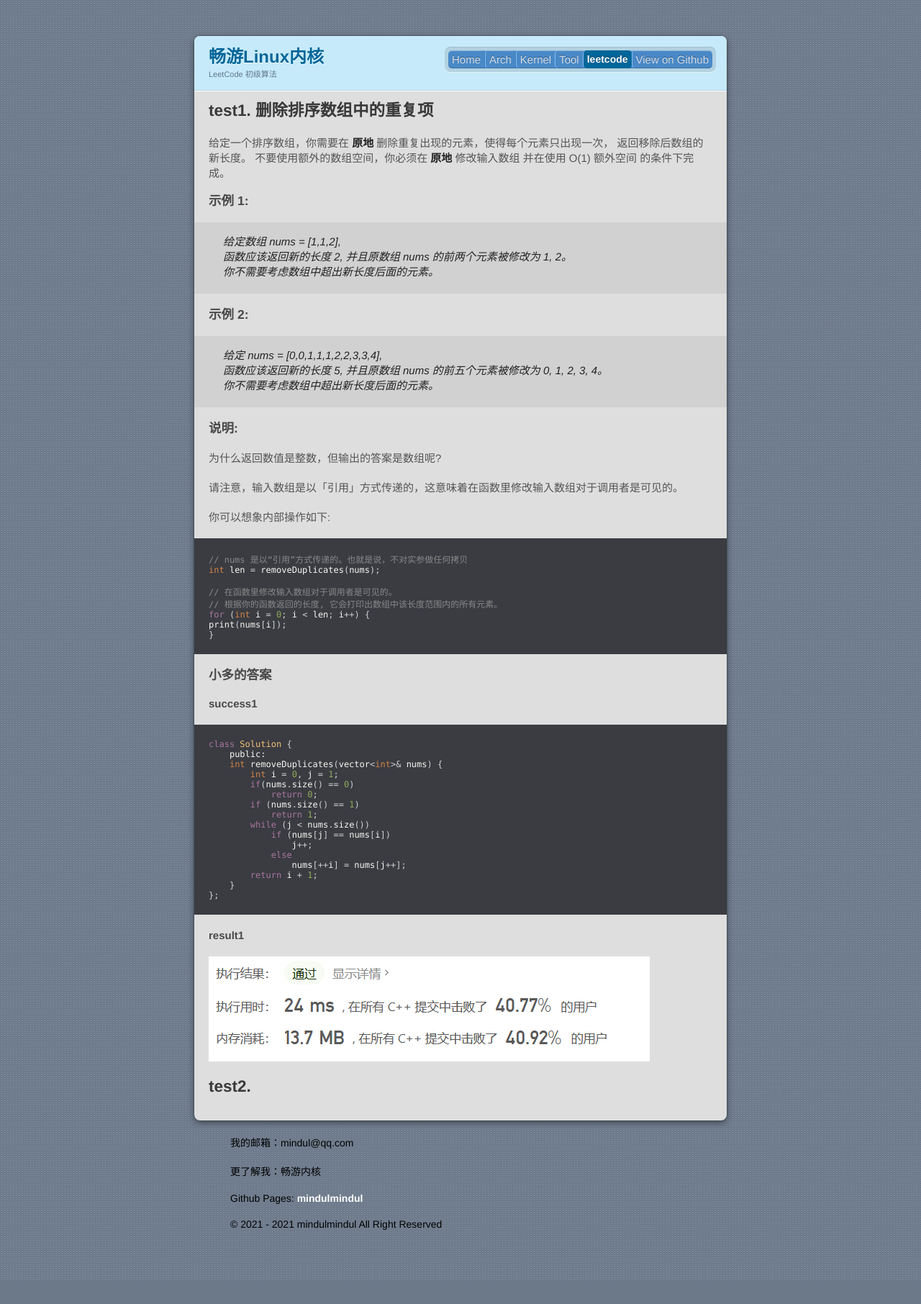
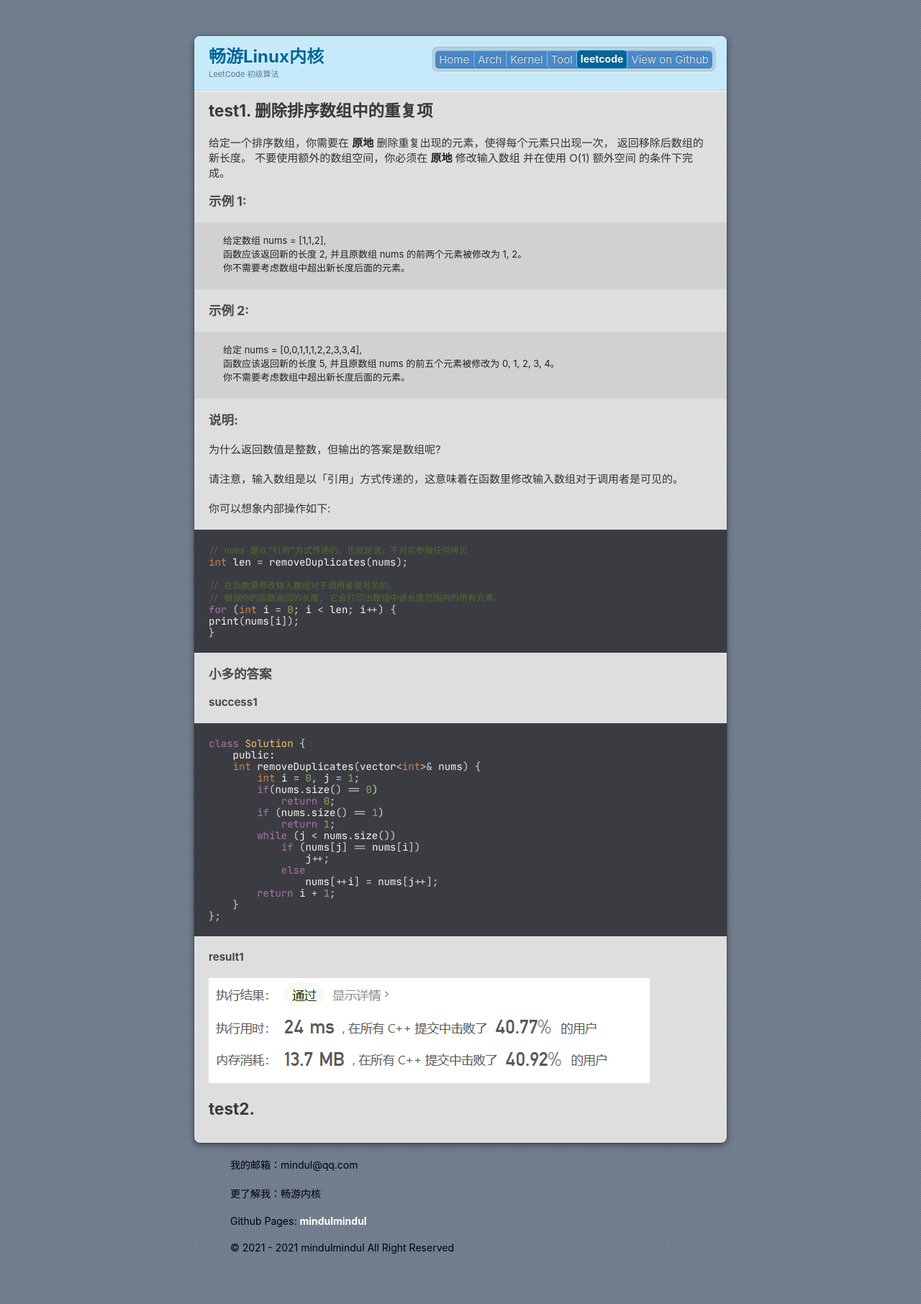
Before and after one commit to mindulmindul/mindulmindul.github.io, a Jekyll site: the page built from leetcode/2021-1-3-leetcode_初级算法.md, in a window 1280 px wide. Shown: the whole page at 72% size. Built offline with Jekyll 4.4.1, drawn with Linux system fonts in a browser that asks for light colours; before the commit the page ends 1779 px from its top, so only the background shows below that.

Commit message:
把主题改成我自己希望的样子

```diff
--- a/_sass/jekyll-theme-modernist.scss
+++ b/_sass/jekyll-theme-modernist.scss
@@ -10,11 +10,11 @@ html {
 body {
     padding:50px 0;
     margin:0;
-    font-family: "Microsoft YaHei UI", Helvetica, ;
+    font-family: -apple-system,SF UI Text,Arial,PingFang SC,Hiragino Sans GB,Microsoft YaHei,WenQuanYi Micro Hei,sans-serif;
     font-size:14px;
-    color:#555;
+    color:#333333;
     //font-weight:350;
-    background:url('../images/checker.png') fixed;
+    background:url('/assets/images/checker.png') fixed;
     min-height: calc(100% - 100px);
 }
 
@@ -204,7 +204,7 @@ h3, h4, h5, h6 {
 blockquote {
     margin:0 -20px 20px;
     padding:15px 20px 1px 40px;
-    font-style:italic;
+    font-size:13px;
     background:#ccc;
     background:rgba(#000, 0.06);
     color:#222;
@@ -214,11 +214,18 @@ img {
     max-width:100%;
 }
 
+@font-face {
+    font-family: "JetBrains Mono";
+    src: url("/assets/fonts/JM/JetBrains Mono Regular Nerd Font Complete.ttf");
+}
+
 code, pre {
-    font-family:Monaco, Bitstream Vera Sans Mono, Lucida Console, Terminal;
+    font-family: "JetBrains Mono";
     color:#333;
-    font-size:12px;
+    font-size:14px;
+    line-height: 16px;
     overflow-x:auto;
+    background-color: transparent;
 }
 
 pre {
--- a/_sass/rouge-base16-dark.scss
+++ b/_sass/rouge-base16-dark.scss
@@ -15,6 +15,13 @@
 .highlight .c, .highlight .cd, .highlight .cm, .highlight .c1, .highlight .cs {
   color: #888;
 }
+
+.highlight .c1
+{
+  font-size: 12px;
+  color: darkolivegreen;
+}
+
 .highlight .cp {
   color: #f4bf75;
 }
```
